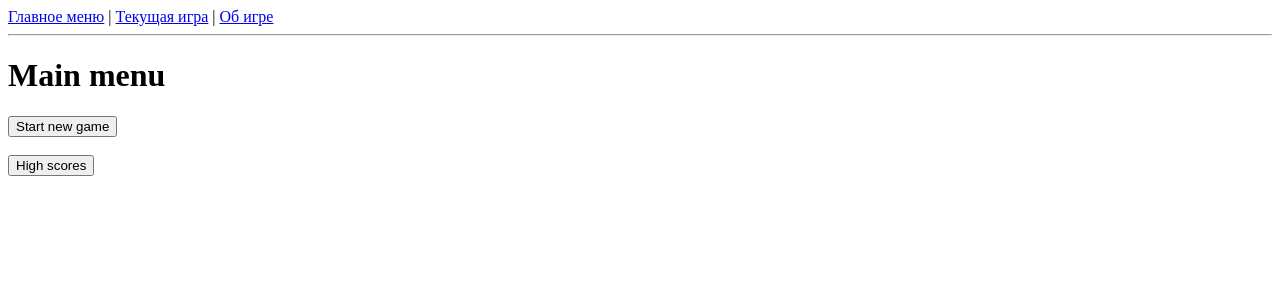
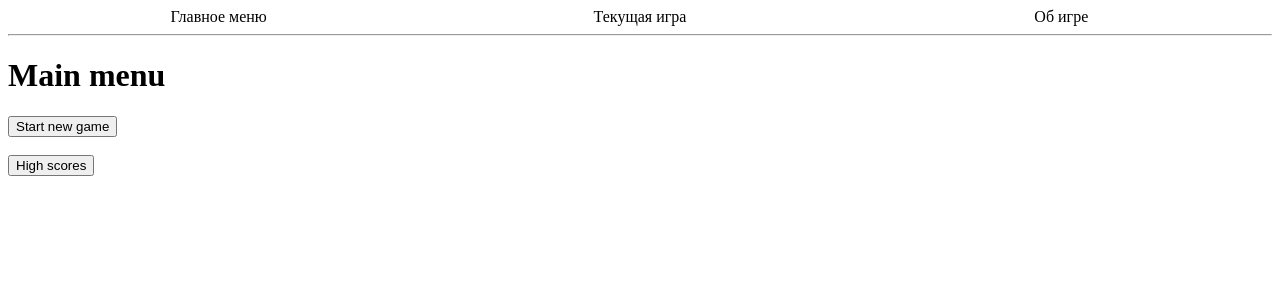
Before and after one commit to psqq/roguelike-with-vue-and-vuex, a Vue app: page / in a window 1280 px wide. Shown: the top 300 px of the page. Built offline with nearby package versions, Linux system fonts and the light colour scheme.

Commit message:
New nav bar

```diff
--- a/src/App.vue
+++ b/src/App.vue
@@ -1,18 +1,29 @@
 <template>
   <div id="app">
-    <router-link to="/">Главное меню</router-link> |
-    <router-link to="/game">Текущая игра</router-link> |
-    <router-link to="/about">Об игре</router-link>
-    <hr>
+    <nav>
+      <router-link to="/" class="link">Главное меню</router-link>
+      <router-link to="/game" class="link">Текущая игра</router-link>
+      <router-link to="/about" class="link">Об игре</router-link>
+    </nav>
+    <hr />
     <router-view></router-view>
   </div>
 </template>
 
 <script>
 export default {
-  name: 'App',
-}
+  name: "App"
+};
 </script>
 
 <style>
+nav {
+  display: grid;
+  grid-template-columns: repeat(auto-fit, minmax(100px, auto));
+  justify-items: center;
+}
+nav .link {
+  text-decoration: none;
+  color: black;
+}
 </style>
```
